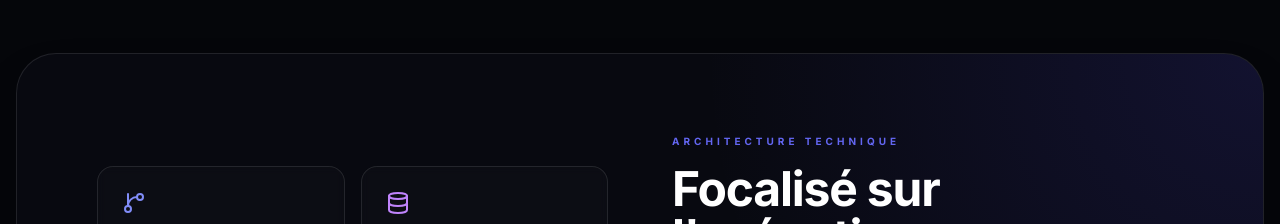
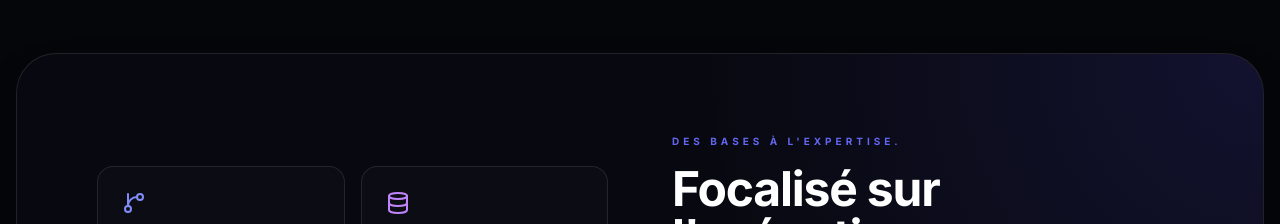
Before and after one commit to outilnoeporchiercizairepro/aura-lite, a React (Vite) app: page / in a window 1280 px wide. Shown: the part 1480-1704 px from the top of the page. Built offline with nearby package versions, Linux system fonts and the light colour scheme.

Commit message:
Updated App.tsx

```diff
--- a/App.tsx
+++ b/App.tsx
@@ -224,7 +224,7 @@ export default function App() {
               </div>
             </div>
             <div className="order-1 lg:order-2">
-              <span className="text-indigo-500 font-bold uppercase tracking-[0.4em] text-[10px] mb-4 block">ARCHITECTURE TECHNIQUE</span>
+              <span className="text-indigo-500 font-bold uppercase tracking-[0.4em] text-[10px] mb-4 block">Des bases à l'expertise.</span>
               <h3 className="text-4xl md:text-5xl font-bold mb-6 leading-tight tracking-tight">Focalisé sur l'exécution <br /></h3>
               <p className="text-gray-400 text-lg leading-relaxed font-light mb-8">
                 Contrairement aux workflows classiques, un agent Aura Lite est conçu comme une entité capable de <strong>percevoir son environnement</strong>, de planifier et d'agir via des outils tiers connectés sur n8n.
```
